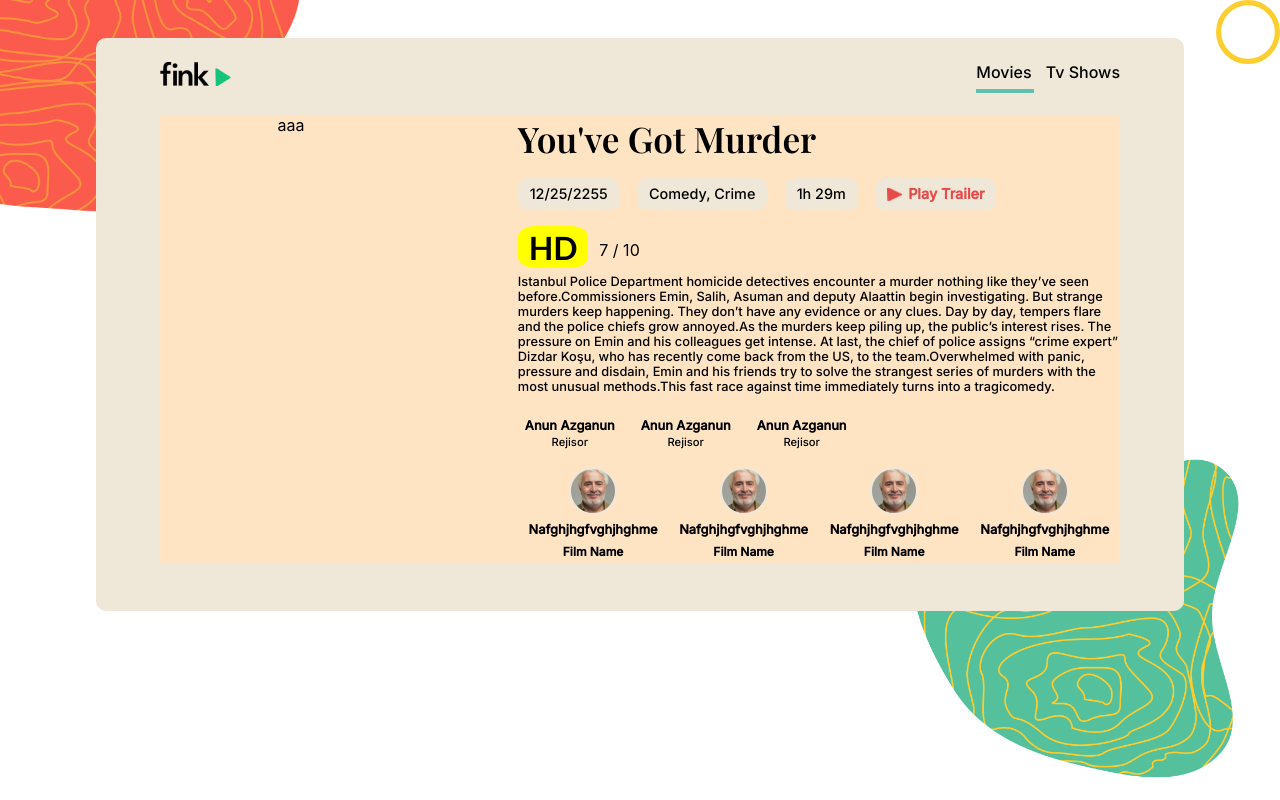
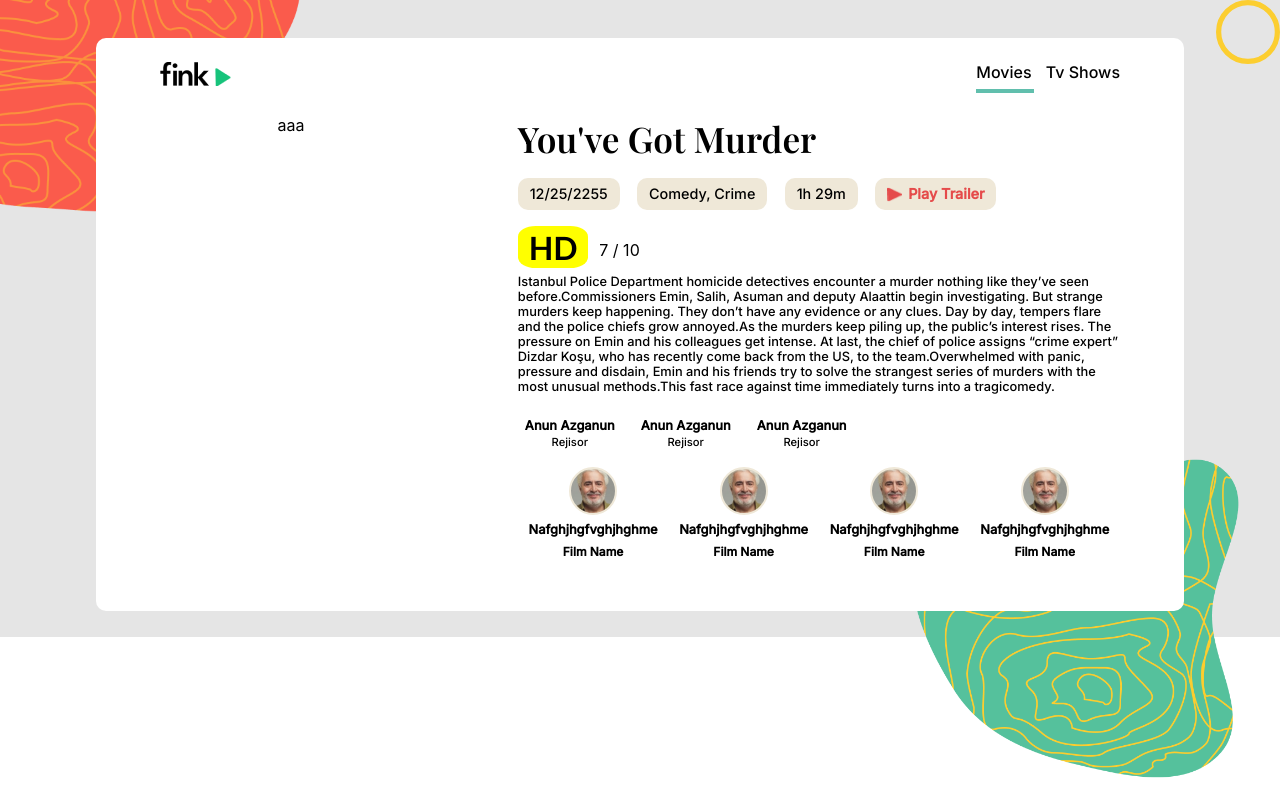
Before and after one commit to dwintechnology/Gryffindor, a React (Create React App) app: page /tv_shows in a window 1280 px wide. Built offline with nearby package versions, Linux system fonts and the light colour scheme.

Commit message:
Create Movie Detals

```diff
--- a/src/App.scss
+++ b/src/App.scss
@@ -3,6 +3,7 @@
     text-align: center;
     display: flex;
     justify-content: center;
+    background-color:#E5E5E5;
   }
   .ImgStyle{
     width: 30%;
--- a/src/componets/movieWrapper/style.scss
+++ b/src/componets/movieWrapper/style.scss
@@ -1,6 +1,5 @@
 .movshow{
     display: flex;
     flex-direction: row;
-    background-color: bisque;
     margin-bottom:5%;
 }
--- a/src/pages/movieContainer/Style.scss
+++ b/src/pages/movieContainer/Style.scss
@@ -1,10 +1,10 @@
 .ContainerStyle{
     width: 75%;
-    background-color: #EFE8D8;
+    background-color: #ffffff;
     position: relative;
     z-index: 1;
     margin-top: 3%;
     padding: 0px 5%;
     border-radius: 10px;
-    margin-bottom: 3%;
+    margin-bottom: 2%;
 }
```
